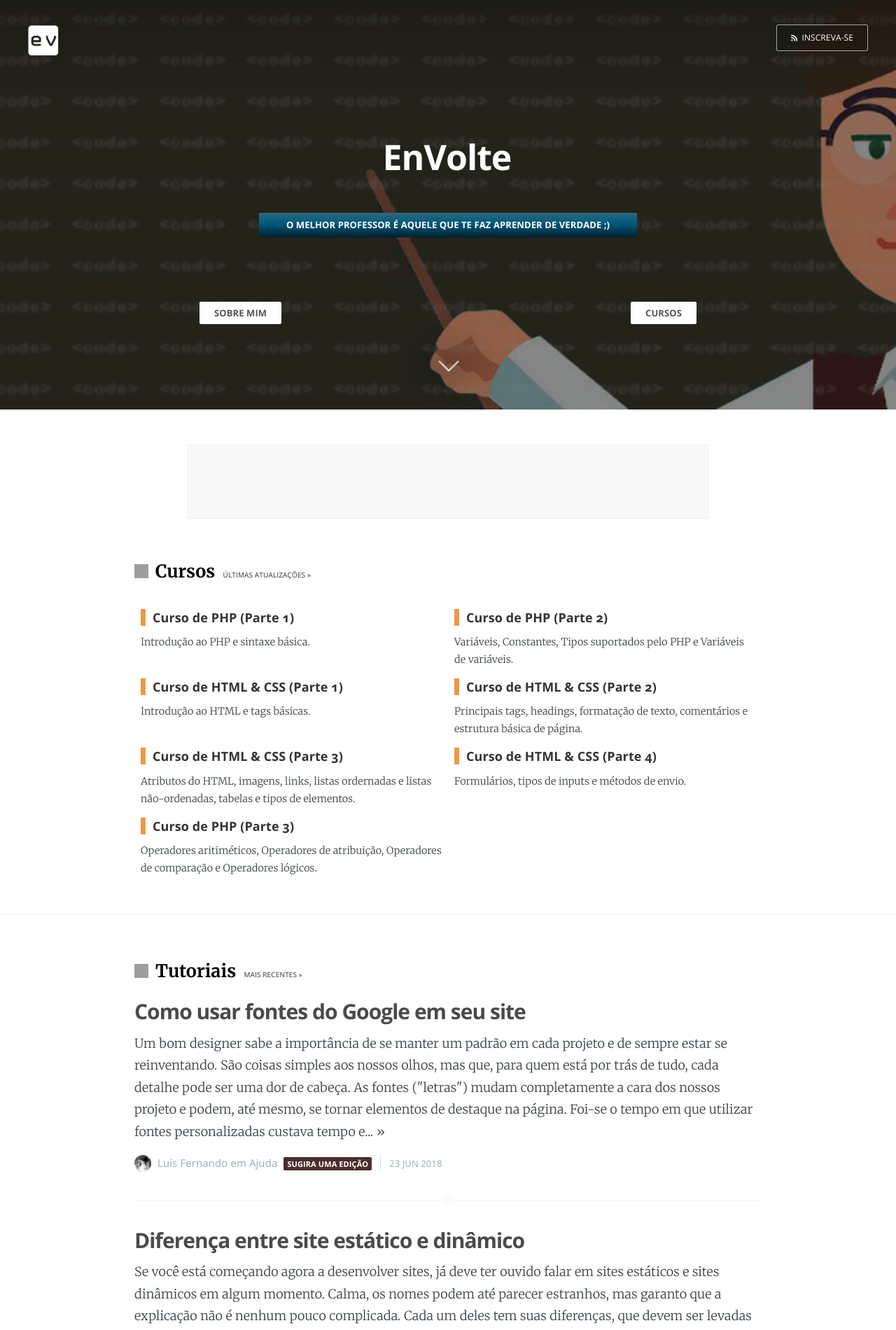
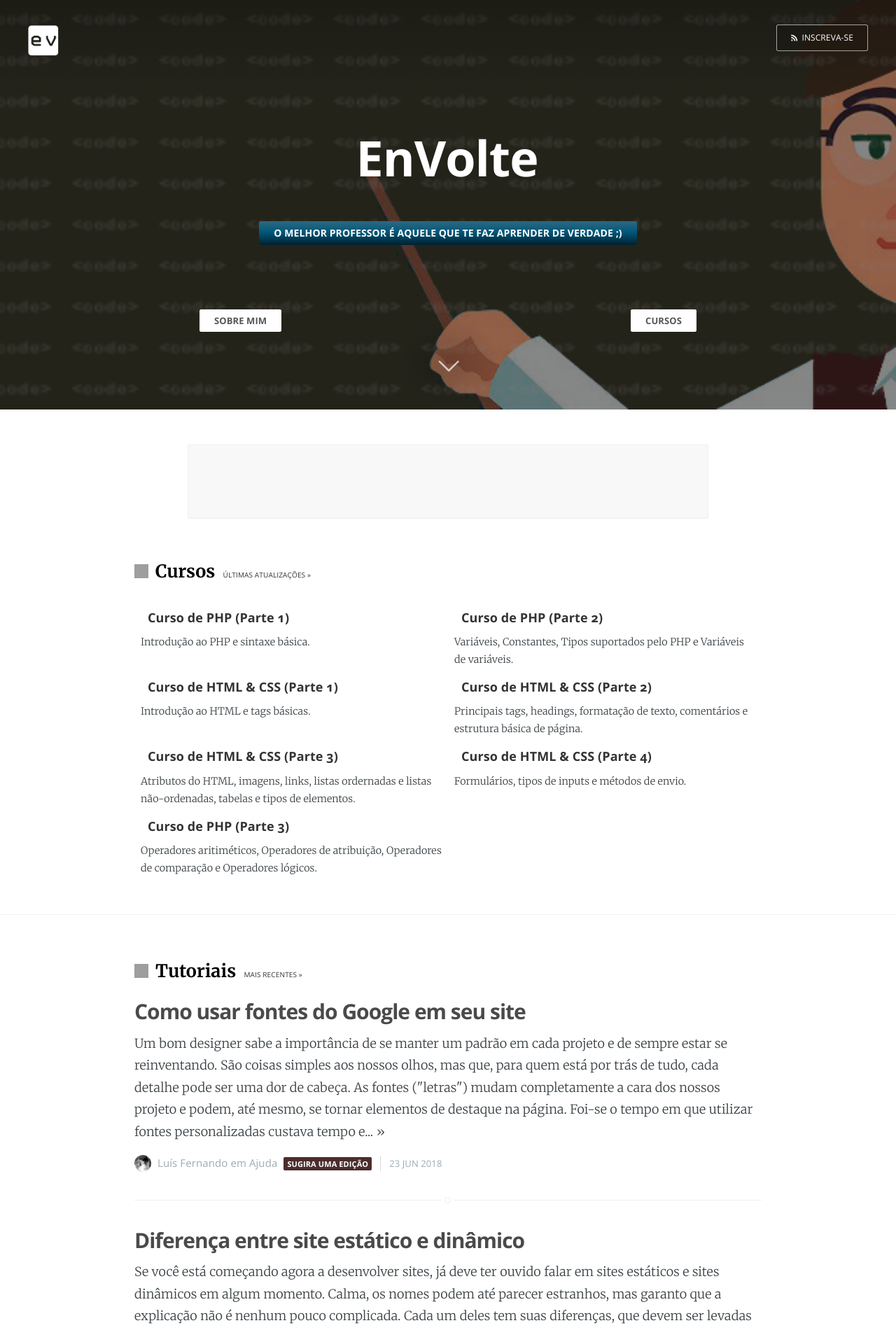
Before and after one commit to EnVolte/envolte.github.io, a Jekyll site: the page built from index.html, in a window 1280 px wide. Shown: the top 1900 px of the page at 70% size. Built offline with Jekyll 4.4.1, drawn with Linux system fonts in a browser that asks for light colours; the list of posts is cut into pages by our own code; grey boxes are pictures that could not be loaded.

Commit message:
Update screen.css

```diff
--- a/assets/css/screen.css
+++ b/assets/css/screen.css
@@ -663,7 +663,7 @@ margin on the iframe, cause it breaks stuff. */
 /* The details of your blog. Defined in ghost/settings/ */
 .page-title {
     margin: 10px 0 10px 0;
-    font-size: 5rem;
+    font-size: 7rem;
     letter-spacing: -1px;
     font-weight: 700;
     font-family: "Open Sans", sans-serif;
@@ -1800,7 +1800,7 @@ div#titulo {max-width: 76%; margin-left: auto; margin-right: auto; font-family:
 background: -moz-linear-gradient(top, rgba(48,104,127,1) 0%, rgba(0,89,124,1) 44%, rgba(0,32,48,1) 100%); /* FF3.6-15 */
 background: -webkit-linear-gradient(top, rgba(48,104,127,1) 0%,rgba(0,89,124,1) 44%,rgba(0,32,48,1) 100%); /* Chrome10-25,Safari5.1-6 */
 background: linear-gradient(to bottom, rgba(48,104,127,1) 0%,rgba(0,89,124,1) 44%,rgba(0,32,48,1) 100%); /* W3C, IE10+, FF16+, Chrome26+, Opera12+, Safari7+ */
-filter: progid:DXImageTransform.Microsoft.gradient( startColorstr='#30687f', endColorstr='#002030',GradientType=0 ); /* IE6-9 */ border-radius: 2px; text-transform: uppercase; font-weight: bold; font-size: 13px; padding: 2px 0px; overflow: hidden; margin-top: 50px;}
+filter: progid:DXImageTransform.Microsoft.gradient( startColorstr='#30687f', endColorstr='#002030',GradientType=0 ); /* IE6-9 */ border-radius: 2px; text-transform: uppercase; font-weight: bold; font-size: 14px; padding: 1px 0px 2px; overflow: hidden; margin-top: 50px;}
 
 
 footer#baixo {width: 100%; background: rgb(48,104,127); /* Old browsers */
@@ -1839,5 +1839,5 @@ section#about a {color: #30687f; font-weight: bold;}
 #alin {width: 100%; height: auto; display: inline-block; margin: 1rem auto 0; position: relative; z-index: 1;}
 ul#curso {float: left; width: 100%; margin: 0px 0px 0px -30px; position: relative; line-height: 1.4em;}
 ul#curso li {float: left; margin-left: 1%; margin-right: 1%; width: 48%; background: #; height: 85px; padding: 0; list-style: none; z-index: 9;}
-ul#curso li a {color: #333; border-left: 7px solid #e94; padding-left: 10px; text-decoration: none; font-family: Open Sans; font-weight: bold;}
+ul#curso li a {color: #333; border-left: 7px solid #rgb(48,104,127); padding-left: 10px; text-decoration: none; font-family: Open Sans; font-weight: bold;}
 ul#curso li p {margin-top: 10px; font-size: 0.8em;}
```
